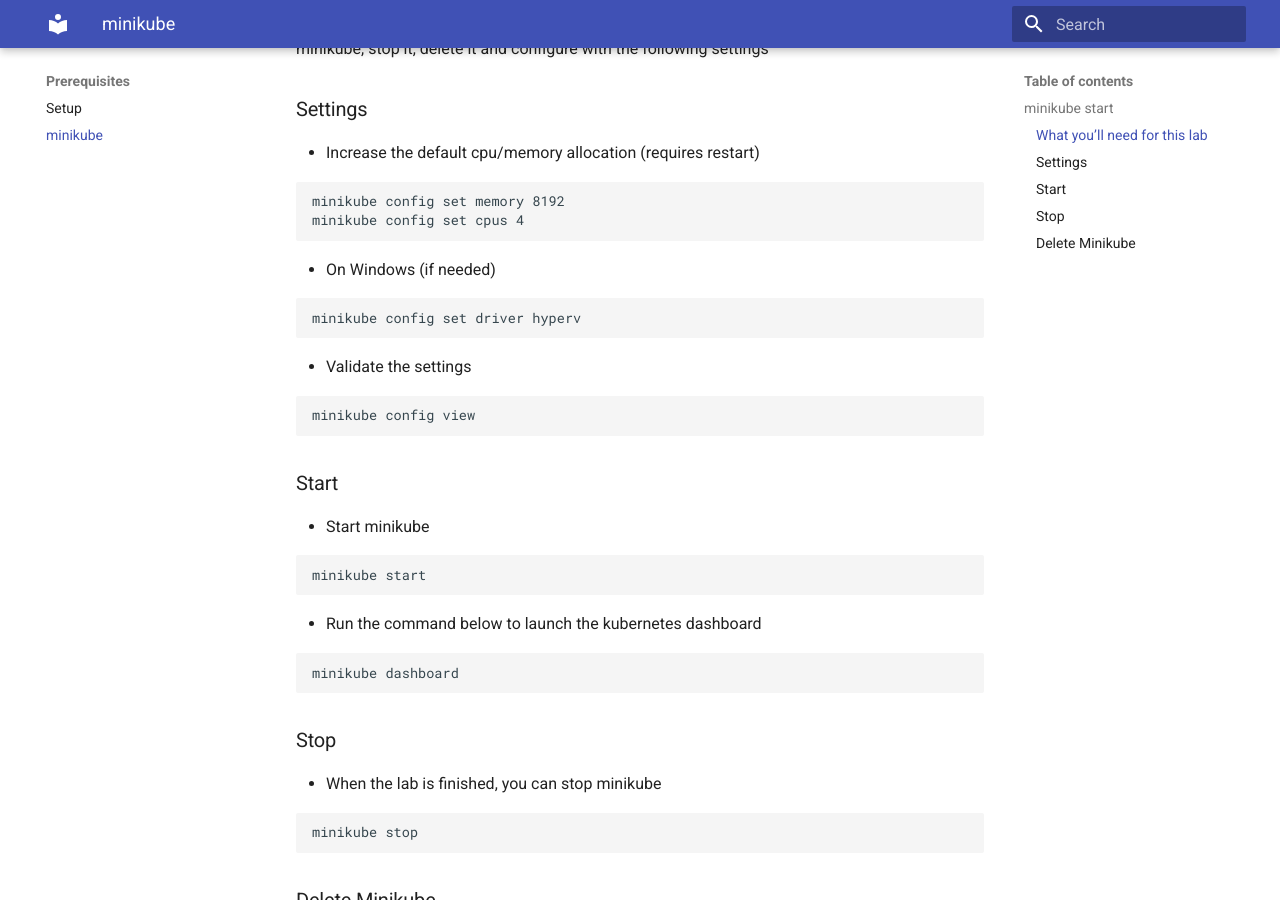
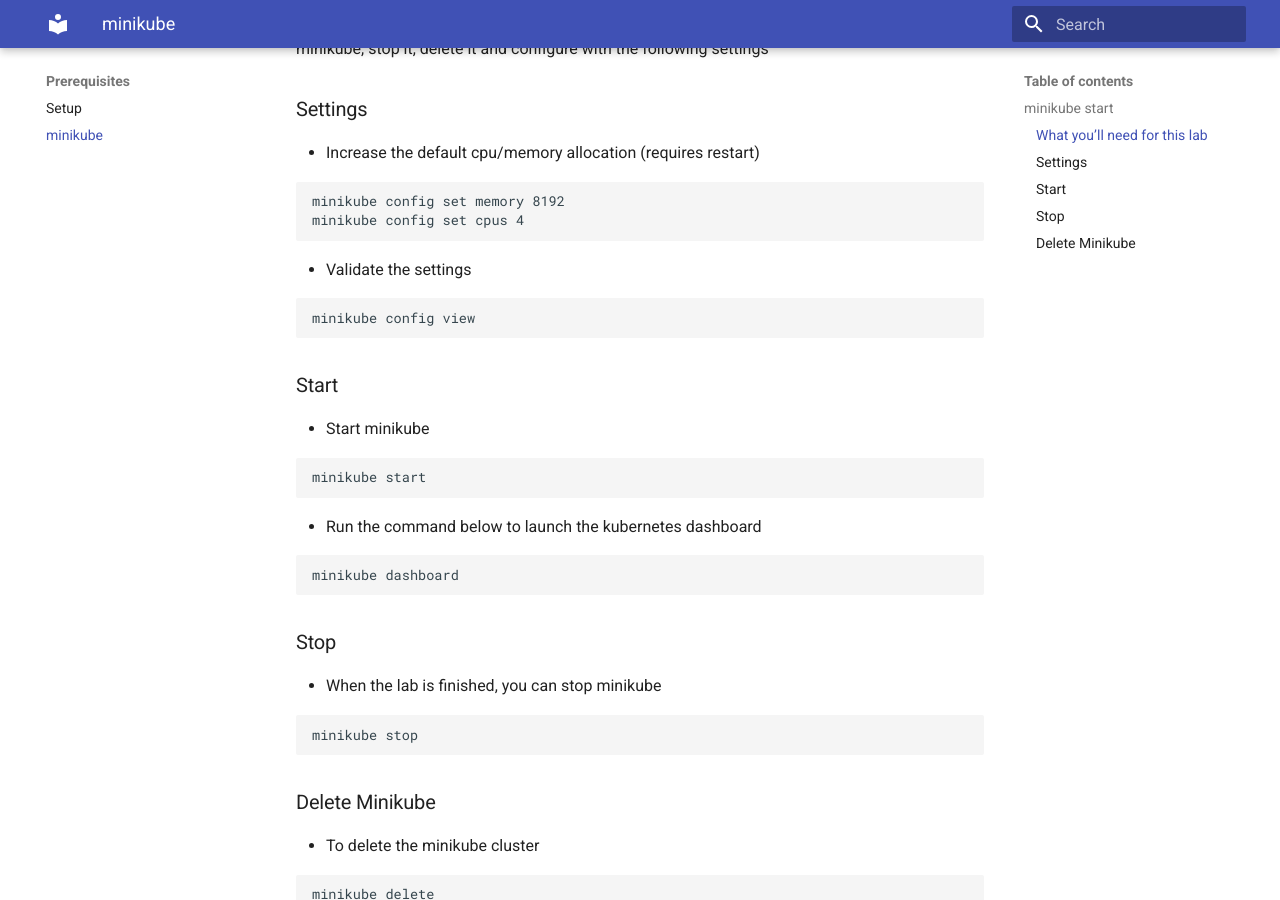
Before and after one commit to radiantlogic-devops/cloud-native-lab, an MkDocs documentation site: the page built from docs/minikube.md, in a window 1280 px wide and 900 px high, scrolled down 581 px. Built offline with MkDocs 1.6.1 and Material for MkDocs 9.7.7, drawn with Linux system fonts in a browser that asks for light colours.

Commit message:
Update minikube.md

````diff
--- a/docs/minikube.md
+++ b/docs/minikube.md
@@ -17,10 +17,6 @@
 ```
 minikube config set memory 8192
 minikube config set cpus 4
-```
-* On Windows (if needed)
-```
-minikube config set driver hyperv
 ```
 * Validate the settings
 ```
````
